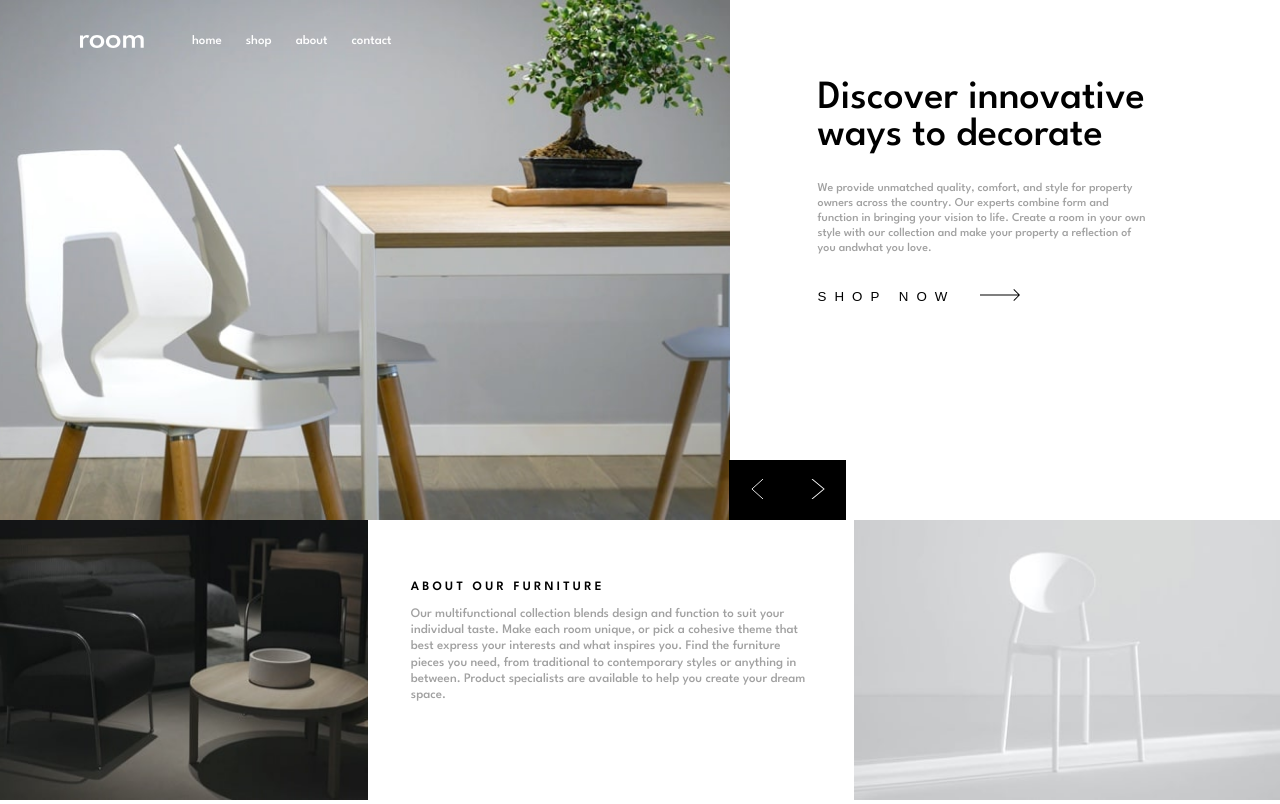
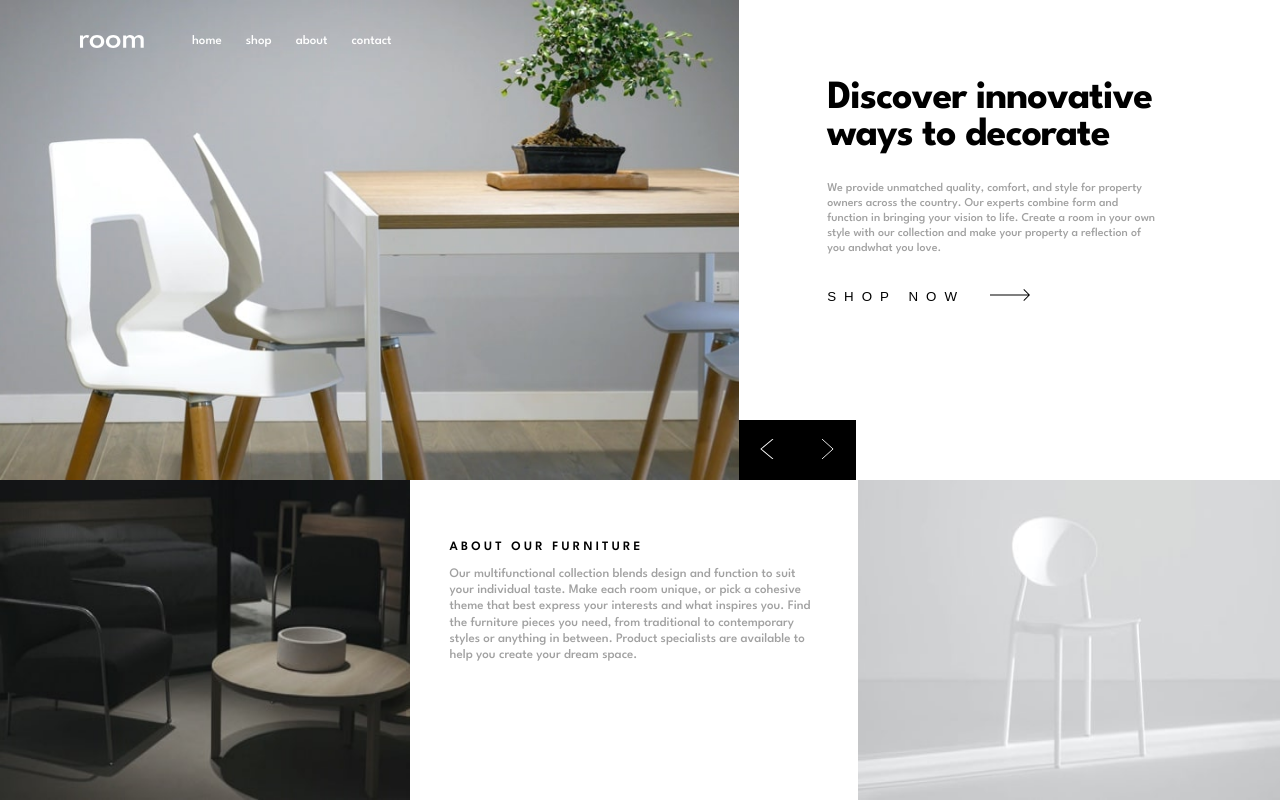
Before and after one commit to anvarzey/room-challenge, a plain HTML site: page public/index.html in a window 1280 px wide. Drawn offline with Linux system fonts and the light colour scheme.

Commit message:
Some errors fixed and screenshots of the solution added

```diff
--- a/public/index.html
+++ b/public/index.html
@@ -4,7 +4,7 @@
   <meta charset="UTF-8">
   <meta http-equiv="X-UA-Compatible" content="IE=edge">
   <meta name="viewport" content="width=device-width, initial-scale=1.0">
-  <link rel="stylesheet" href="../src/stylesheets/index.css">
+  <link rel="stylesheet" href="../src/stylesheet/index.css">
   <title>room</title>
 </head>
 <body>
--- a/src/stylesheets/index.scss
+++ b/src/stylesheets/index.scss
@@ -7,18 +7,23 @@
 
   html{
     box-sizing: border-box;
+    margin: 0;
+    padding: 0;
 
   }
 
  *,
  *::before,
  *::after{
-   box-sizing: inherit;
+   box-sizing: border-box;
    }
 
 
   body{
     overflow-x: hidden;
+    max-width: 1272px;
+    margin: 0 auto;
+    position: relative;
   }
 
   header {
@@ -67,8 +72,8 @@
       color: $black;
       position: absolute;
       top: -2em;
-      left: -1em;
-      padding-left: 10em;
+      left: -2rem;
+      padding-left: 9em;
       padding-right: 3em;
       display: none;
     }
@@ -131,22 +136,23 @@
 }
 
 .carousel-text-container{
-  width: 20em;
+  width: 20.5em;
   height: 20em;
   margin: 4em auto 1em;
   position: relative;
 
 
   .carousel-title{
-    font-size: 2rem;
-    font-weight: 500;
+    font-size: 2.3rem;
+    font-weight: 700;
+    letter-spacing: -1px;
     display: none;
   }
 
   .carousel-paragraph{
     color: $dark-gray;
     font-weight: 500;
-    font-size: 15px;
+    font-size: 16px;
     line-height: 1.25;
     position: absolute;
     display: none;
@@ -200,7 +206,7 @@
 
 
 .about-section{
-  margin: 1.5em auto;
+  margin: 1.5em auto 0;
 
   .about-img-dark{
     width: 100%;
@@ -252,7 +258,12 @@
   z-index: 1000;
 }
 
-@media (min-width: 1000px){
+@media (min-width: 1030px){
+
+  body{
+     overflow-y: hidden;
+     max-width: 1300px;
+  }
 
   header{
     width: 21.5em;
@@ -301,10 +312,6 @@
           transition: transform 250ms ease-in-out;
           margin-top: .5em;
       }
-
-
-
-
   }
 
 
@@ -314,8 +321,8 @@
   }
 
   .carousel-images-container{
-    width: 57%;
-    height: 65vh;
+    width: 57.75%;
+    height: 60vh;
     display: inline-block;
     position: relative;
 
@@ -358,7 +365,7 @@
     }
 
     .carousel-paragraph{
-      margin: 0;
+      margin: 0.8em 0 0;
       font-size: 12px;
       bottom: 3rem;
       display: none;
@@ -403,7 +410,7 @@
 
   .about-section{
     display: flex;
-    height: 35vh;
+    height: 40vh;
     margin: 0;
 
     .about-img-dark,
@@ -412,13 +419,14 @@
     }
 
     .about-img-dark{
-      width: 23em;
+      width: calc(min(38em, 32%));
     }
 
     .about-text{
       height: 10em;
       width: 25em;
       margin: 3em auto 0;
+      padding: 0 1rem;
 
       h3{
         font-size: 0.8rem;
@@ -431,7 +439,7 @@
     }
 
     .about-img-light{
-      width: 26.65em;
+      width: calc(min(33%, 30em));
     }
   }
 
```
Also changed, not shown: solutions/desktop-design.jpg (added), solutions/mobile-navigation.jpg (added), solutions/solution-mobile-navigation.png (added), src/stylesheet/index.css (added), 4 other files.
